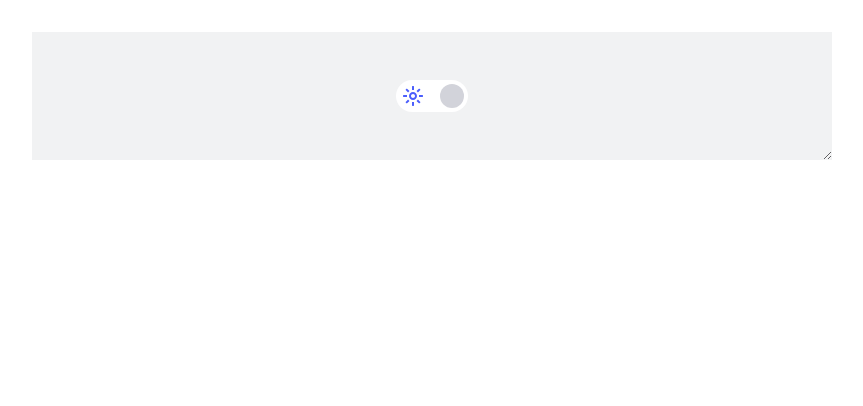
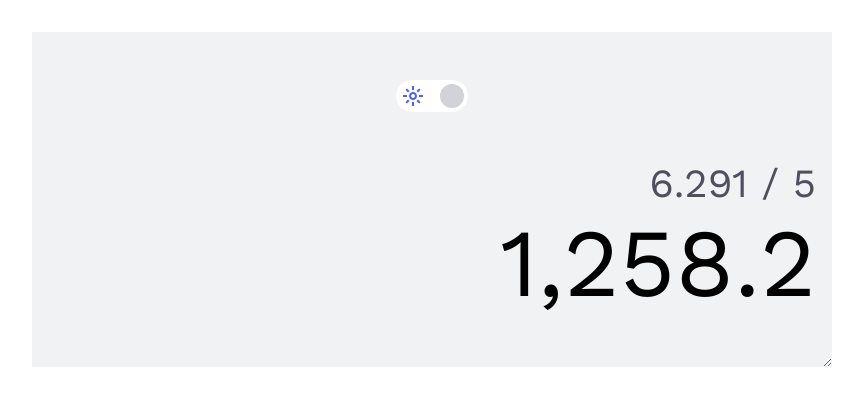
Before and after one commit to chronosgit/calculator, a website: page src/pug/index.pug in a window 1280 px wide. Shown: the whole page, without its empty margins (208-1071 px from the left). Drawn offline with nearby package versions, Linux system fonts and the light colour scheme; files that its build step writes are made by us from their sources.

Commit message:
Finished preliminary markup and styling of main and numbers box

```diff
--- /dev/null
+++ b/src/pug/components/_main_box.pug
@@ -0,0 +1,2 @@
+.main_box
+    include _numbers_box.pug
--- /dev/null
+++ b/src/pug/components/_numbers_box.pug
@@ -0,0 +1,3 @@
+.numbers_box
+    p.numbers_box_operation 6.291 / 5
+    p.numbers_box_result 1,258.2
--- a/src/pug/layout/_calculator.pug
+++ b/src/pug/layout/_calculator.pug
@@ -3,3 +3,5 @@ extends _container.pug
 append content
     .calculator
         include ../components/_theme_switch.pug
+
+        include ../components/_main_box.pug
--- a/src/scss/components/_index.scss
+++ b/src/scss/components/_index.scss
@@ -1 +1,3 @@
 @forward "theme_switch";
+@forward "main_box";
+@forward "numbers_box";
--- /dev/null
+++ b/src/scss/components/_main_box.scss
@@ -0,0 +1,3 @@
+.main_box {
+    width: 100%;
+}
--- /dev/null
+++ b/src/scss/components/_numbers_box.scss
@@ -0,0 +1,13 @@
+.numbers_box {
+    text-align: right;
+
+    &_operation {
+        font-size: 2.5rem;
+        color: var(--main_secondary);
+    }
+
+    &_result {
+        font-size: 6rem;
+        color: var(--main);
+    }
+}
--- a/src/scss/components/_theme_switch.scss
+++ b/src/scss/components/_theme_switch.scss
@@ -13,6 +13,7 @@
     @include override_base;
     @include flex;
     position: relative;
+    margin-bottom: 3rem;
     width: 4.5rem;
     height: 2rem;
     background-color: var(--theme_switch_bg);
--- a/src/scss/layout/_calculator.scss
+++ b/src/scss/layout/_calculator.scss
@@ -8,14 +8,17 @@
     margin-top: 2rem;
 }
 
+@mixin grid {
+    display: grid;
+    grid-template-columns: 1fr;
+    justify-items: center;
+}
+
 .calculator {
     @include resizable;
     @include pushFromTop;
+    @include grid;
 
     padding: 3rem 1rem;
-    display: flex;
-    flex-direction: column;
-    justify-content: flex-start;
-    align-items: center;
     background-color: var(--bg);
 }
```
Also changed, not shown: public/css/main.min.css, public/index.html, 1 other file.
